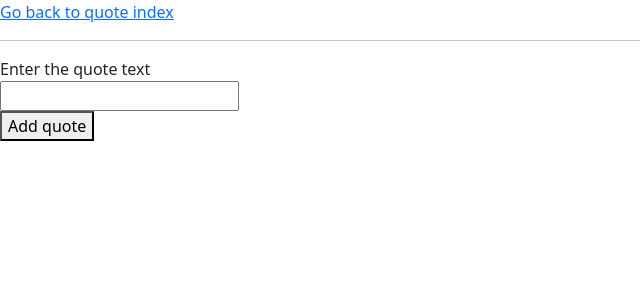
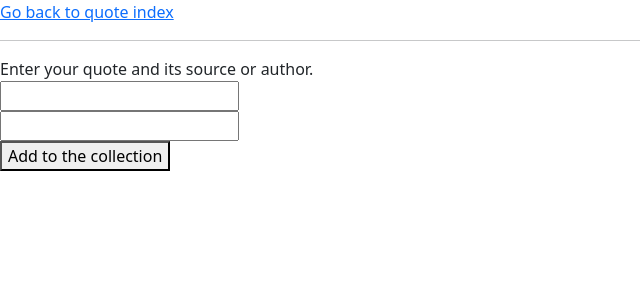
Before and after one commit to amayab9/ASE230_GreatQuotesAssignment, a PHP site: page /create.php in a window 1280 px wide. Shown: the top 300 px of the page, without its empty margins (0-640 px from the left). Run offline with PHP 8.4, Linux system fonts and the light colour scheme.

Commit message:
work on quotes/create.php is incomplete, as is functions.php push to pull

```diff
--- a/data/quotes.csv
+++ b/data/quotes.csv
@@ -0,0 +1 @@
+"I like nonsense; it wakes up the brain cells!"
--- a/quotes/create.php
+++ b/quotes/create.php
@@ -1,4 +1,5 @@
 <!DOCTYPE html>
+<!-- CREATE QUOTE -->
 <html>
     <head>
         <meta charset="utf-8">
@@ -44,9 +45,10 @@
         <!-- <a href="index.php">Go back to index </a>
         <hr /> -->
         <form method="post">
-          Enter the quote text <br />
+          Enter your quote and its source or author.  <br />
+          <input type="text" name="source" /><br />
           <input type="text" name="quote" /><br />
-          <button type="submit" >Add quote</button>
+          <button type="submit" >Add to the collection</button>
         </form>
 
     </body>
```
Also changed, not shown: functions.php (added, +24 -0 lines).
